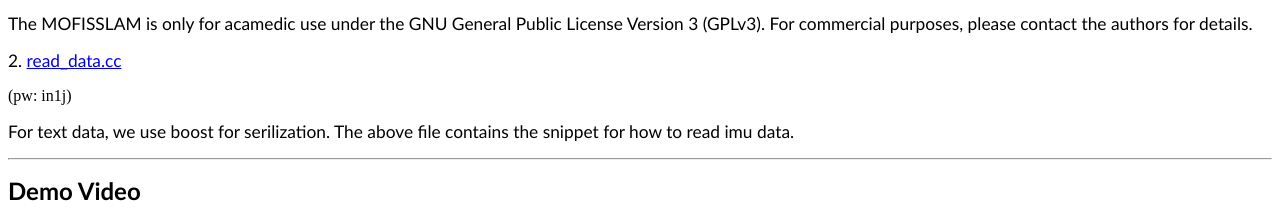
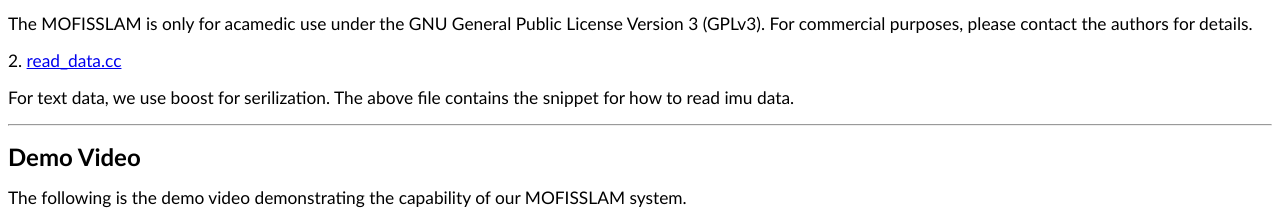
Before and after one commit to shaoxuan92/MOFIS, a plain HTML site: page index.html in a window 1280 px wide. Shown: the part 2487-2697 px from the top of the page. Drawn offline with Linux system fonts and the light colour scheme.

Commit message:
Update index.html

```diff
--- a/index.html
+++ b/index.html
@@ -98,7 +98,7 @@ Moreover, its groundtruth trajectory was also acquired by tracking artificial fe
 <span lang="en-us"><font face="Calibri" style="font-size: 13pt"> The MOFISSLAM is only for acamedic use under the GNU General Public License Version 3 (GPLv3). For commercial purposes, please contact the authors for details.</font></span></p>
 <p>
 <span lang="en-us"><font face="Calibri" style="font-size: 13pt">2.
-<a href=https://shaoxuan92.github.io/MOFIS/read_data.cc>read_data.cc</a></font></span></p><p>(pw: in1j)</p>
+<a href=https://shaoxuan92.github.io/MOFIS/read_data.cc>read_data.cc</a></font></span></p>
 <p>
 <span lang="en-us"><font face="Calibri" style="font-size: 13pt">For text data, we use boost for serilization. The above file contains the snippet for how to read imu data.</font></span></p>
 
```
